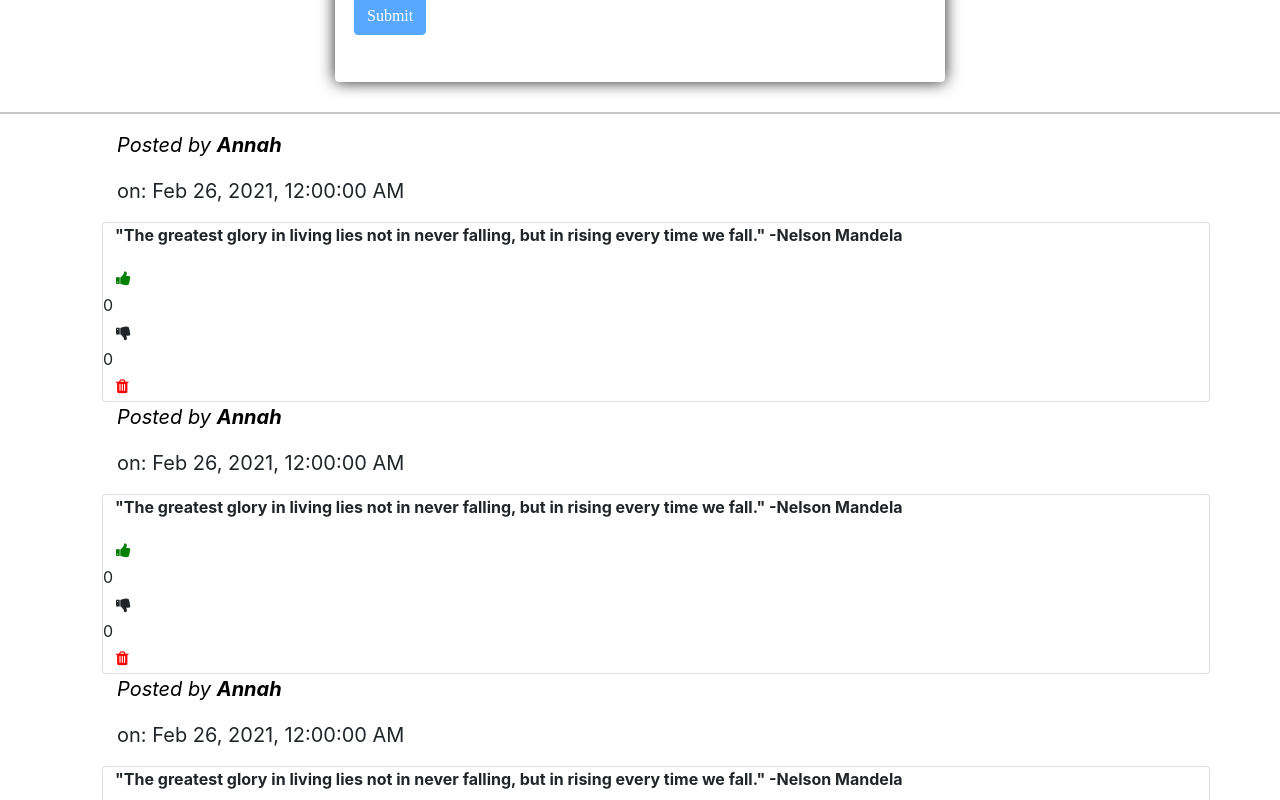
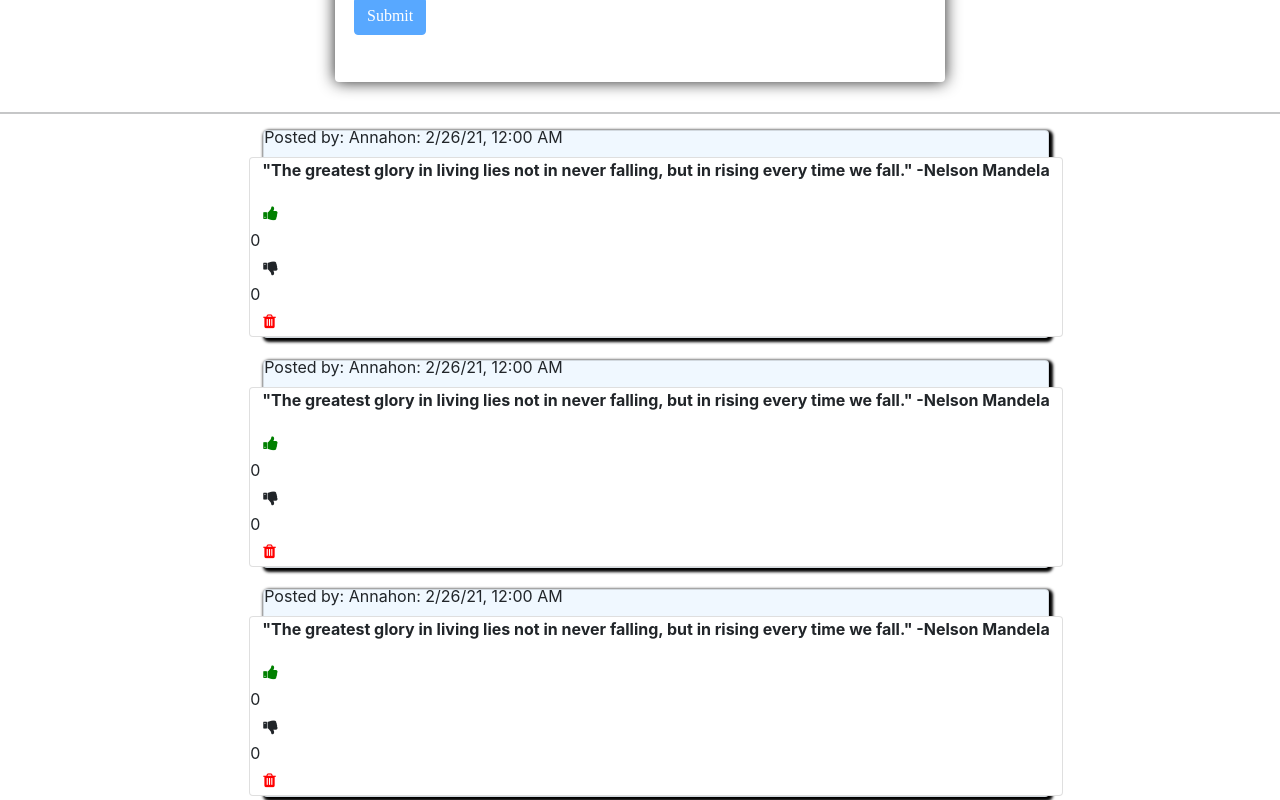
Before and after one commit to savanahatieno/quoteapp1, an Angular app: page / in a window 1280 px wide. Shown: the part 400-1200 px from the top of the page. Built offline with nearby package versions, Linux system fonts and the light colour scheme.

Commit message:
edited some quotes

```diff
--- a/src/app/quotes-form/quotes-form.component.html
+++ b/src/app/quotes-form/quotes-form.component.html
@@ -32,7 +32,7 @@
           class="form-control"
           id="name"
           name="author"
-          id="name"
+          id="author"
           name="name"
           minlength="3"
         />
--- a/src/app/quotes/quotes.component.css
+++ b/src/app/quotes/quotes.component.css
@@ -1,3 +1,14 @@
 p {
   font-size: 20px;
 }
+
+.all-cards {
+  display: flex;
+  flex-wrap: wrap;
+  justify-content: space-around;
+}
+.card {
+  margin-bottom: 2%;
+  background-color: aliceblue;
+  box-shadow: 2px 2px 3px 2px black;
+}
--- a/src/app/quotes/quotes.component.html
+++ b/src/app/quotes/quotes.component.html
@@ -1,9 +1,9 @@
 <quotes-form (addQuote)="addNewQuote($event)"></quotes-form>
 <hr />
 <div class="container">
-  <ul>
-    <div *ngFor="let quote of quotes; let i = index">
-      <p id="post" style="color: black">
+  <ul class="all-cards">
+    <div *ngFor="let quote of quotes; let i = index" class="card">
+      <!-- <p id="post" style="color: black">
         <em
           >Posted by <strong>{{ quote.name }}</strong>
         </em>
@@ -12,7 +12,15 @@
       <p id="date">
         on:
         <span id="datecolor">{{ quote.postDate | date: "medium" }}</span>
-      </p>
+      </p> -->
+
+      <span class="card-subtitle mb-2"
+        >Posted by: <span id="name">{{ quote.name }}</span
+        ><span id="date"
+          >on:
+          <span id="datecolor">{{ quote.postDate | date: "short" }}</span></span
+        ></span
+      >
       <app-quote-detail
         [quote]="quote"
         (isComplete)="deleteQuote($event, i)"
--- a/src/app/quotes/quotes.component.ts
+++ b/src/app/quotes/quotes.component.ts
@@ -34,6 +34,11 @@ export class QuotesComponent implements OnInit {
       new Date(2021, 1, 26)
     ),
   ];
+  get sortQuotes() {
+    return this.quotes.sort((a, b) => {
+      return <any>new Date(b.postDate) - <any>new Date(a.postDate);
+    });
+  }
   addNewQuote(quote: Quote) {
     let quoteLength = this.quotes.length;
     // quote.id = quoteLength + 1;
```
